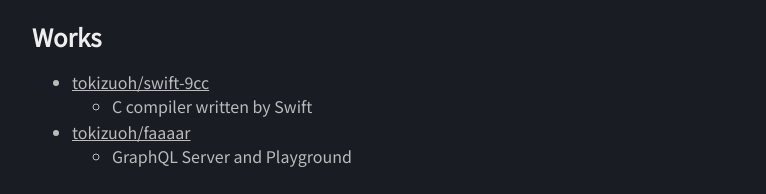
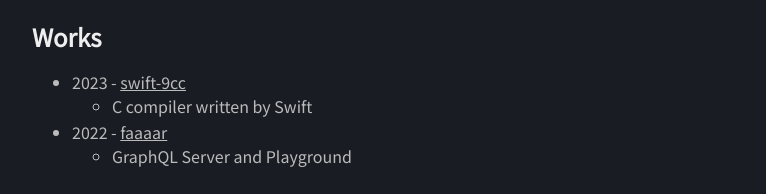
Before and after one commit to tokizuoh/info-tokizuoh-dev, a SvelteKit app: page / in a window 1280 px wide. Shown: the part 735-929 px from the top of the page, without its empty margins (208-974 px from the left). Built offline with nearby package versions, Linux system fonts and the light colour scheme; no server answers.

Commit message:
add year

```diff
--- a/src/routes/Works.svelte
+++ b/src/routes/Works.svelte
@@ -1,13 +1,13 @@
 <h2>Works</h2>
 <ul>
     <li>
-        <a href="https://github.com/tokizuoh/swift-9cc">tokizuoh/swift-9cc</a>
+        2023 - <a href="https://github.com/tokizuoh/swift-9cc">swift-9cc</a>
         <ul>
             <li>C compiler written by Swift</li>
         </ul>
     </li>
     <li>
-        <a href="https://github.com/tokizuoh/faaaar">tokizuoh/faaaar</a>
+        2022 - <a href="https://github.com/tokizuoh/faaaar">faaaar</a>
         <ul>
             <li>GraphQL Server and Playground</li>
         </ul>
```
